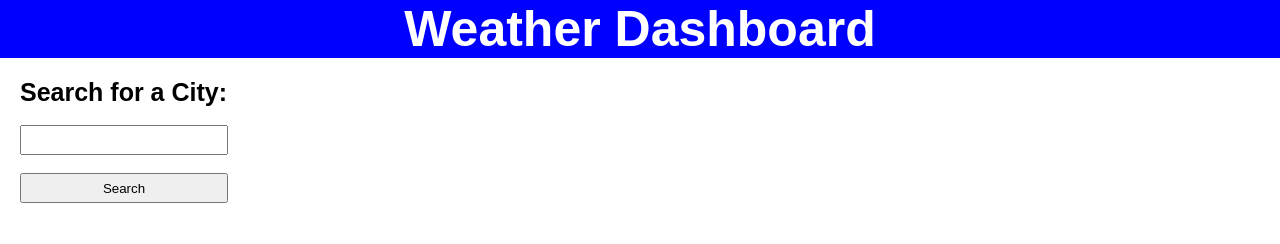
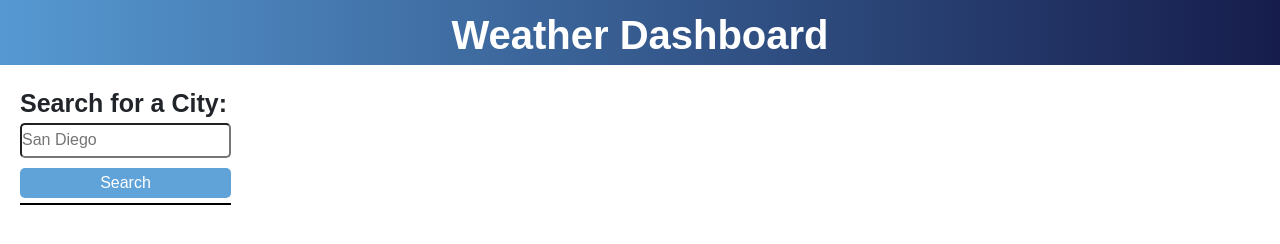
Before and after one commit to AhmedAlkh/weather-dashboard, a plain HTML site: page index.html in a window 1280 px wide. Drawn offline with nearby package versions, Linux system fonts and the light colour scheme; no server answers.

Commit message:
Main styling complete

```diff
--- a/assets/css/styles.css
+++ b/assets/css/styles.css
@@ -9,38 +9,66 @@ body {
     font-weight: bold;
 }
 
+main {
+    display: flex;
+    flex-flow: row nowrap;
+    width: 100%;
+}
+
 header {
-    background-color: blue;
+    width: 100%;
+    height: 65px;
     text-align: center;
-    font-size: 50px;
+    font-size: 40px;
     color: white;
+    padding-top: 5px;
+    background-image: linear-gradient(to right, #5699d2, #161D4C);
 }
 
 /* Search form styling */
-.prompt {
+main form label {
+    font-weight: bolder;
     font-size: 25px;
 }
 
 .searchform {
+    display: flex;
+    flex-flow: column nowrap;
     margin-left: 20px;
     margin-top: 20px;
 }
 
 .searchbar {
-    display: inline-block;
-    height: 30px;
-    width: 208px;
+    height: 35px;
+    width: 100%;
+    border-radius: 5px;
 }
 
 .searchbutton {
-    display: inline-block;
     height: 30px;
-    width: 208px;
+    width: 100%;
+    background-color: #60A3D9;
+    color: white;
+    border-radius: 5px;
+    margin-top: 10px;
+    border: none;
+}
+
+.searchbutton:hover {
+    background-image: linear-gradient(to right, #5699d2, #161D4C);
+}
+
+#search-history {
+    margin-top: 5px;
+    border-top: solid 2px black;
+    width: 100%;
+    display: flex;
+    flex-flow: column nowrap;
 }
 /* Search form styling ends*/
 
-/* History container - this is hidden until user starts entering cities */
-.history-container {
+/* Forecast Section */
+.forecast {
     display: none;
 }
-/* History container ends */
+/* Forecast Section Ends */
--- a/assets/js/script.js
+++ b/assets/js/script.js
@@ -1,20 +1,37 @@
+$(document).ready(function() {
+  console.log( "ready!" );                              // REMOVE THIS B4 SUBMITTING!!!
 // Global Variables
+// Search bar - local storage
+var citySearch = document.getElementById("searchbar");
 // var button for search button
-var searchButton = document.querySelector("#searchBtn")
-// inputValue for input search box
-var inputValue = document.querySelector("search-box")
+var searchButton = document.querySelector("#searchBtn");
 
-// Variables for hidden containers
-var history = document.querySelector("#history")
-var searchDisplay = document.querySelector("#search-display")
-var forecast = document.querySelector("#forecast")
+// Variables for hidden containers - CREATEELEMENT
+// var history = document.querySelector("#history")
+// var searchDisplay = document.querySelector("#search-display")
+// var forecast = document.querySelector("#forecast")
 
 
-fetch("https://api.openweathermap.org/data/2.5/weather?q=London,uk&appid=9023560067b2e7bbffd9b2fa7315fa2f")
-    .then(response => response.json())
-    .then(data => console.log(data))
+// fetch("api.openweathermap.org/data/2.5/weather?q=citySearch&appid=9023560067b2e7bbffd9b2fa7315fa2f")
+//     .then(response => response.json())
+//     .then(data => console.log(data))
 
-    .catch(err => alert("Wrong city name!"))
+//     .catch(err => alert("Please try again!"))
+
+    // Local Storage Section
+
+
+
+    var saveInput = citySearch.innerHTML
+
+    localStorage.setItem("citysearch", saveInput)
+
+    searchButton.addEventListener("click", saveInput);
+    console.log(saveInput)
+
+    // Local Storage Section
+});
+
 
 
 
--- a/index.html
+++ b/index.html
@@ -4,32 +4,39 @@
     <meta charset="UTF-8">
     <meta http-equiv="X-UA-Compatible" content="IE=edge">
     <meta name="viewport" content="width=device-width, initial-scale=1.0">
+
+    <!-- CSS only -->
+<link href="https://cdn.jsdelivr.net/npm/bootstrap@5.1.3/dist/css/bootstrap.min.css"
+rel="stylesheet"
+integrity="sha384-1BmE4kWBq78iYhFldvKuhfTAU6auU8tT94WrHftjDbrCEXSU1oBoqyl2QvZ6jIW3"
+crossorigin="anonymous">
+
     <title>Weather Dashboard</title>
     <link rel="stylesheet" href="./assets/css/styles.css">
 </head>
 <body>
     <header>Weather Dashboard</header>
 
+    <main>
         <!-- Search Form -->
-    <form class="searchform" id="search-form">
-        <h1 class="prompt">Search for a City:</h1></br>
-        <input type="search" class="searchbar" id="search-box"></br></br>
-        <button class="searchbutton" id="searchBtn">Search</button>
+        <form class="searchform">
+            <label for="#searchbar">Search for a City:</label>
+            <input class="searchbar" id="searchbar" placeholder="San Diego">
+            <button type="submit" class="searchbutton" id="searchBtn">Search</button>
+            <div id="search-history"></div>
         </form>
         <!-- Search Form Ends -->
 
-    <!-- History container - this is hidden until user starts entering cities -->
-    <div class="history-container" id="history"></div>
-    <!-- History Container Ends -->
-
-    <!-- Search Results Container - this is hidden until user searches a city -->
-    <div class="searchdisplay" id="search-display"></div>
-    <!-- Search Results Container Ends -->
-
         <!-- Forecase Section - this is hidden until user searches a city -->
-    <div class="forecast-cards" id="forecast"></div>
+        <div class="forecast">
+            <div class="current-conditions"></div>
+            <h2 class="subtitle">5-Day Forecast:</h2>
+            <div class="row future-conditions"></div>
+        </div>
         <!-- Forecase Section Ends -->
-
+    </main>
+        <script src="https://code.jquery.com/jquery-1.9.1.min.js"></script>
+        <script src="https://cdn.jsdelivr.net/npm/bootstrap@5.1.3/dist/js/bootstrap.bundle.min.js" integrity="sha384-ka7Sk0Gln4gmtz2MlQnikT1wXgYsOg+OMhuP+IlRH9sENBO0LRn5q+8nbTov4+1p" crossorigin="anonymous"></script>
         <script src="./assets/js/script.js"></script>
 </body>
 </html>
```
Also changed, not shown: 1 other file. Lines whose indentation alone changed are shown as unchanged.
